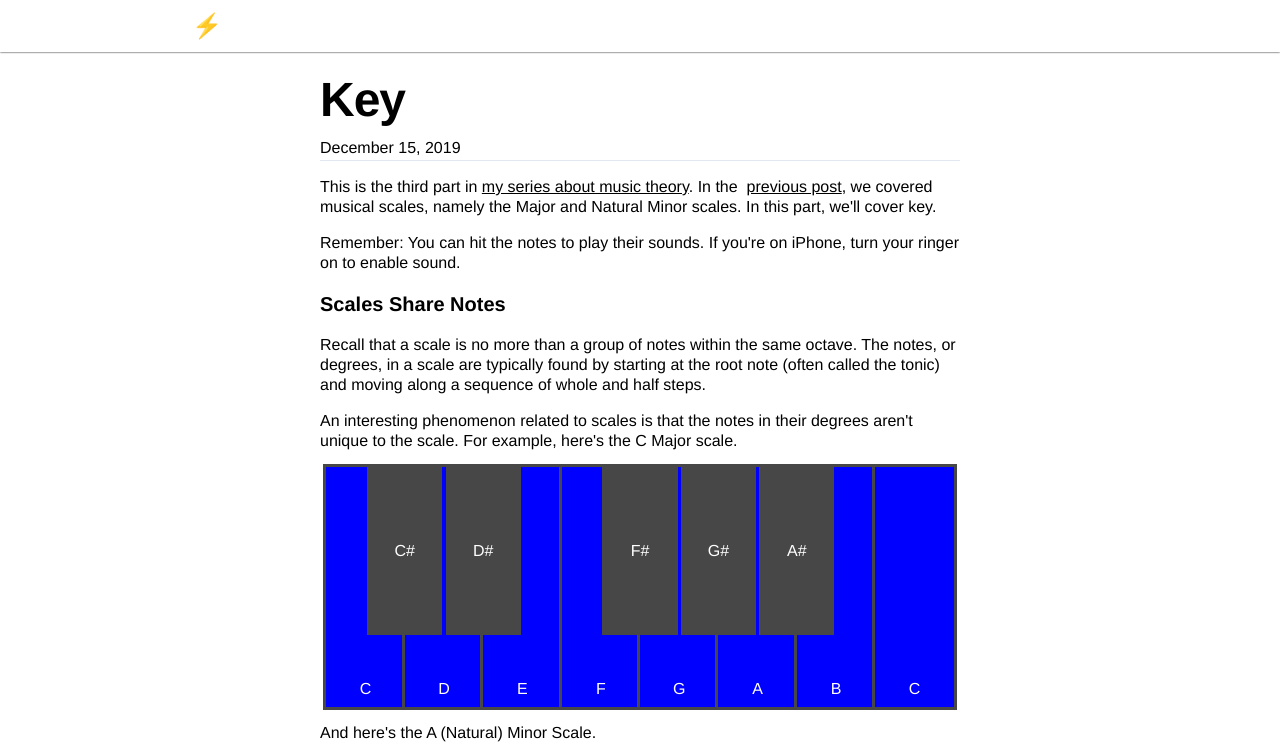
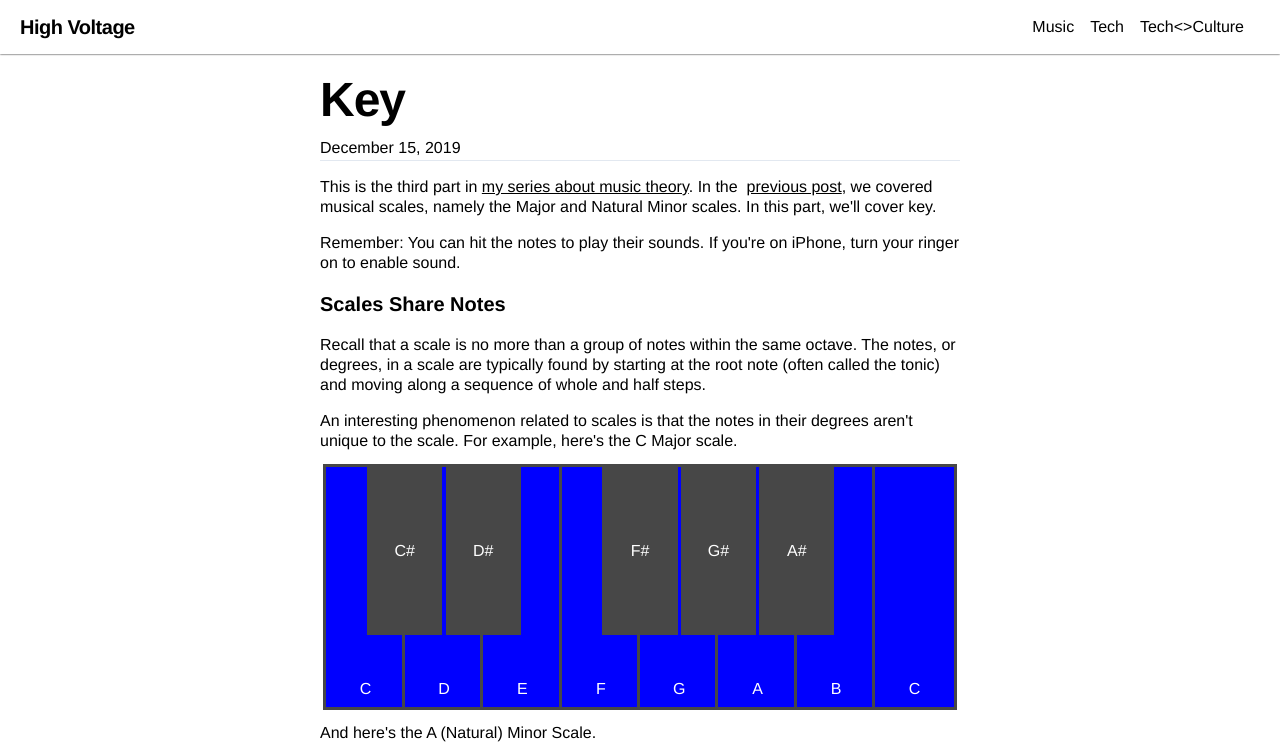
Before and after one commit to aunyks/blog, a Next.js app: page /2019/12/key in a window 1280 px wide. Shown: the top 754 px of the page. Built offline with nearby package versions, Linux system fonts and the light colour scheme.

Commit message:
Better navbar

```diff
--- a/components/LinksPage.js
+++ b/components/LinksPage.js
@@ -9,7 +9,7 @@ export default function LinksPage({
   return (
     <>
       <Head>
-        <title>{`${pageTitle} - Gerald Nash`}</title>
+        <title>{`${pageTitle} - High Voltage`}</title>
         <meta charSet="utf-8" />
         <meta name="viewport" content="width=device-width, initial-scale=1" />
         <meta name="description" content="Gerald Nash's web log." />
--- a/components/Navbar.js
+++ b/components/Navbar.js
@@ -1,13 +1,53 @@
+import {
+  useState,
+  useEffect
+} from 'react'
+
 export default function Navbar() {
+  const [isOpen, setNavbarOpen] = useState(false)
+  const [cartLen, setCartLen] = useState(null)
+  useEffect(() => {
+    const smallScreenW = 640
+    const mediumScreenW = 768
+    const largeScreenW = 1024
+    if (document.body.clientWidth >= largeScreenW) {
+      setNavbarOpen(true)
+    }
+  }, [])
   return (
-    <div
-      id="navbar"
-      className="w-full fixed flex flex-row justify-between top-0 py-2 px-3 lg:px-48 z-10">
-      <section className="navbar-left">
-        <a href="/" className="no-underline" style={{
-          fontSize: '1.5em'
-        }}>⚡️</a>
-      </section>
-    </div>
+    <nav id="navbar"
+      style={{ boxShadow: '0px 0px 2px #000' }}
+      className="z-50 bg-white top-0 inset-x-0 fixed flex items-center justify-between flex-wrap px-3 py-3 px-5">
+      <div className="flex items-center flex-shrink-0 mr-6">
+        <a href="/" style={{ textColor: 'black' }} className="font-semibold text-xl tracking-tight no-underline">
+          High Voltage
+        </a>
+      </div>
+      <div className="block lg:hidden">
+        <span onClick={() => setNavbarOpen(!isOpen)} className="flex items-center">
+          <svg className=" h-4 w-4" viewBox="0 0 20 20" xmlns="http://www.w3.org/2000/svg">
+            <title>Menu</title>
+            <path d="M0 3h20v2H0V3zm0 6h20v2H0V9zm0 6h20v2H0v-2z" />
+          </svg>
+        </span>
+      </div>
+      <div style={{ display: `${isOpen ? 'flex' : 'none'}` }} id="navbar-items" className="w-full block flex-grow lg:flex lg:items-center lg:w-auto">
+        <div className="text-sm lg:flex-grow">
+          {/* LEFT SIDE OF NAV (LARGE SCREEN) */}
+        </div>
+        <div>
+          {/* RIGHT SIDE OF NAV (LARGE SCREEN) */}
+          <a href="/music" className="no-underline block mt-4 lg:inline-block lg:mt-0 mr-4">
+            Music
+          </a>
+          <a href="/tech" className="no-underline block mt-4 lg:inline-block lg:mt-0 mr-4">
+            Tech
+            </a>
+          <a style={{ cursor: 'pointer' }} onClick={() => alert('For all inquiries:\ncontact@mezcla.xyz')} className="no-underline block mt-4 lg:inline-block lg:mt-0 mr-4">
+            Tech{'<>'}Culture
+            </a>
+        </div>
+      </div>
+    </nav>
   )
 }
--- a/pages/index.js
+++ b/pages/index.js
@@ -3,7 +3,7 @@ import Link from 'components/Link'
 
 export default () => (
   <LinksPage
-    pageTitle="Blog"
+    pageTitle="All"
     title="web log">
     <Link href="/music">music</Link>
     <Link href="/tech">tech</Link>
--- a/pages/music.js
+++ b/pages/music.js
@@ -3,8 +3,8 @@ import Link from 'components/Link'
 
 export default () => (
   <LinksPage
-    pageTitle="Music Blog"
-    title="music blog">
+    pageTitle="Music"
+    title="music">
     <Link href="/2019/11/learning-music-theory">learning music theory</Link>
   </LinksPage>
 )
--- a/pages/tech.js
+++ b/pages/tech.js
@@ -3,8 +3,8 @@ import Link from 'components/Link'
 
 export default () => (
   <LinksPage
-    pageTitle="Tech Blog"
-    title="tech blog">
+    pageTitle="Tech"
+    title="tech">
     <Link href="/2019/11/how-hacking-works">how hacking works</Link>
     <Link href="/2020/2/howd-i-get-here">how'd i get here?</Link>
     <Link href="/2020/3/replit-open-redirect">vuln writeup: repl.it</Link>
--- a/styles/index.css
+++ b/styles/index.css
@@ -55,6 +55,10 @@ h4, h5, h6 {
 #navbar {
   background: white;
   box-shadow: 0px 0px 2px #000;
+}
+
+#navbar a {
+  color: black;
 }
 
 img {
@@ -244,6 +248,10 @@ button.melody {
     box-shadow: 0px 0px 2px #fff;
   }
 
+  #navbar a {
+    color: white;
+  }
+
   #body > pre {
     background: #222;
   }
```
